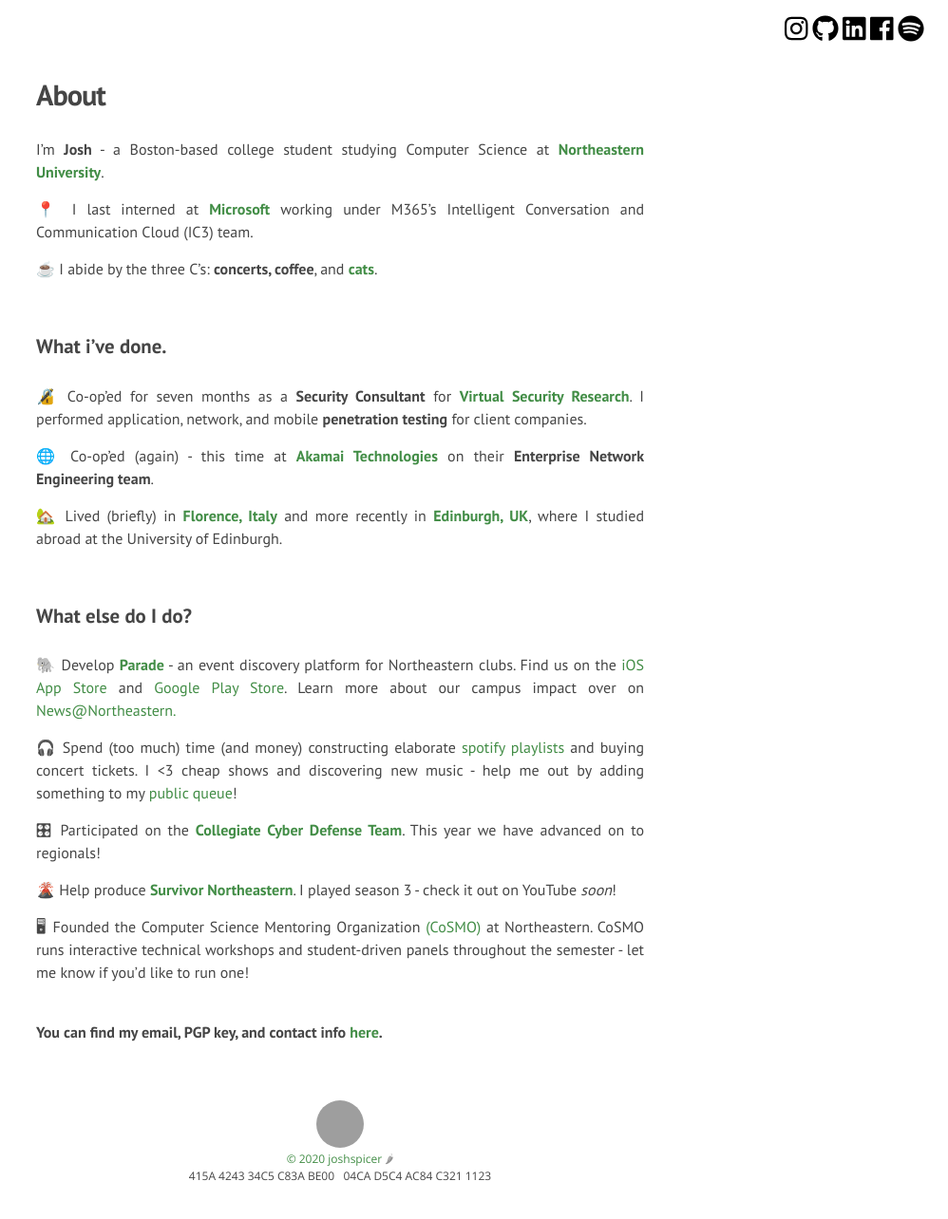
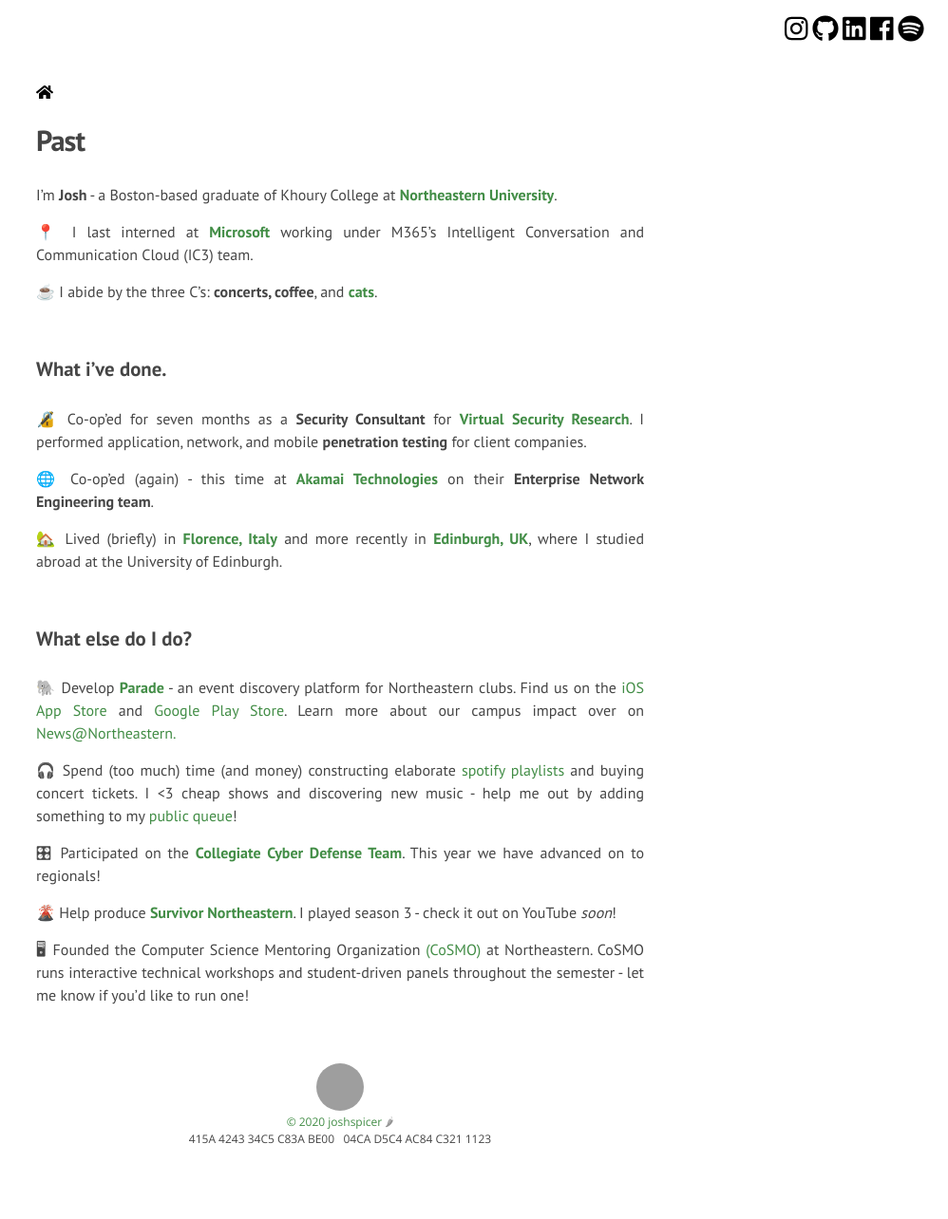
Before and after one commit to diezcami/arctic-fox-theme, a Jekyll site: the page built from past.md, in a window 1280 px wide. Shown: the whole page at 95% size, without its empty margins (282-1280 px from the left). Built offline with Jekyll 4.4.1, drawn with Linux system fonts in a browser that asks for light colours; nearby versions of some CDN libraries; after the commit the page ends 1245 px from its top, so only the background shows below that.

Commit message:
updated now and past

```diff
--- a/_layouts/page.html
+++ b/_layouts/page.html
@@ -1,14 +1,19 @@
 ---
 layout: default
 ---
+
 <div class="post">
+  <!-- Nav -->
+  <a href="{{site.url}}">
+    <i style="color:#000" class="fas fa-home"></i>
+    <br /><br
+  /></a>
 
   <header class="post-header">
     <h1 class="post-title">{{ page.title }}</h1>
   </header>
 
   <article class="post-content">
-     {{ content }}
+    {{ content }}
   </article>
-
 </div>
--- a/contact.html
+++ b/contact.html
@@ -1,5 +1,5 @@
 ---
-layout: default
+layout: page
 title: Contact
 permalink: contact
 ---
--- a/css/main.scss
+++ b/css/main.scss
@@ -15,7 +15,6 @@
 
 $text-color: #454545;
 $background-color: #fff;
-// $brand-color: #750303;
 $brand-color: #4a9e4f;
 
 $spotify-green: #8acb8f;
@@ -42,6 +41,5 @@
   }
 }
 
-
 // Import partials from `sass_dir` (defaults to `_sass`)
 @import "base", "layout", "syntax-highlighting";
--- a/index.html
+++ b/index.html
@@ -3,12 +3,13 @@
 ---
 
 <div class="home">
-  <a href="{{site.url}}/about"
+  <a href="{{site.url}}/now"
     ><span class="page-heading">{{ site.title }}</span></a
   >
   <br />
   <strong>
-    <a href="{{site.url}}/about"> about </a> •
+    <a href="{{site.url}}/now"> now </a> •
+    <!-- <a href="{{site.url}}/past"> past </a> • -->
     <a href="{{site.url}}/contact"> contact </a>
   </strong>
   <br />
--- a/about.md
+++ b/past.md
@@ -1,15 +1,14 @@
 ---
 layout: page
-title: About
-permalink: /about/
+title: Past
+permalink: /past/
 ---
 
-I’m **Josh** - a Boston-based college student studying Computer Science at [**Northeastern University**](http://ccs.neu.edu/home/joshua).
+I’m **Josh** - a Boston-based graduate of Khoury College at [**Northeastern University**](http://ccs.neu.edu/home/joshua).
 
 📍 I last interned at [**Microsoft**](https://microsoft.com/) working under M365's Intelligent Conversation and Communication Cloud (IC3) team.
 
 ☕️ I abide by the three C's: <b>concerts, coffee</b>, and <b>[cats](../cinnamon)</b>.
-
 
 <br>
 ### What i've done.
@@ -18,7 +17,6 @@
 🔏 Co-op'ed for seven months as a **Security Consultant** for [**Virtual Security Research**](http://vsecurity.com). I performed application, network, and mobile **penetration testing** for client companies.
 
 🌐 Co-op'ed (again) - this time at [**Akamai Technologies**](https://akamai.com/) on their **Enterprise Network Engineering team**.
-
 
 🏡 Lived (briefly) in [**Florence, Italy**](https://joshspicer.com/geo-fellowship) and more recently in [**Edinburgh, UK**](https://joshspicer.com/hitch-to-paris), where I studied abroad at the University of Edinburgh.
 
@@ -43,5 +41,3 @@
 
 “ReactNative | Django | ….”
 -->
-<br>
-**You can find my email, PGP key, and contact info [here]({{ site.url }}/contact).**
```
Also changed, not shown: now.md (added, +13 -0 lines).
